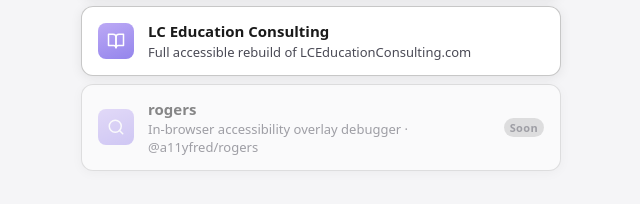
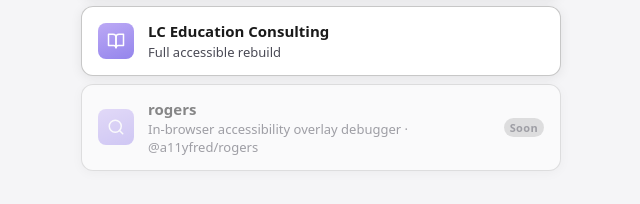
Before and after one commit to mikeyil/mikey.fyi, a plain HTML site: page index.html in a window 1280 px wide. Shown: the part 501-705 px from the top of the page, without its empty margins (319-959 px from the left). Drawn offline with Linux system fonts and the light colour scheme.

Commit message:
fix: remove incorrect ulam attribution on Laura's site card

```diff
--- a/index.html
+++ b/index.html
@@ -265,7 +265,7 @@
             </div>
             <div class="link-text">
               <strong>LC Education Consulting</strong>
-              <span>Full accessible rebuild of LCEducationConsulting.com</span>
+              <span>Full accessible rebuild</span>
             </div>
           </a>
         </li>
```
